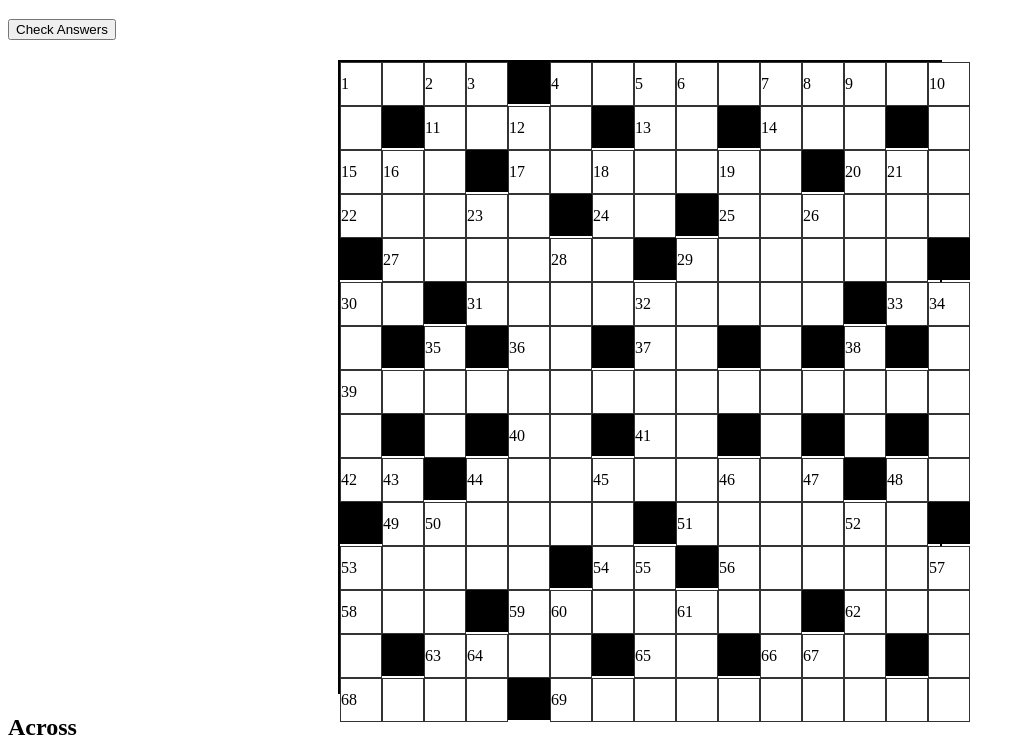
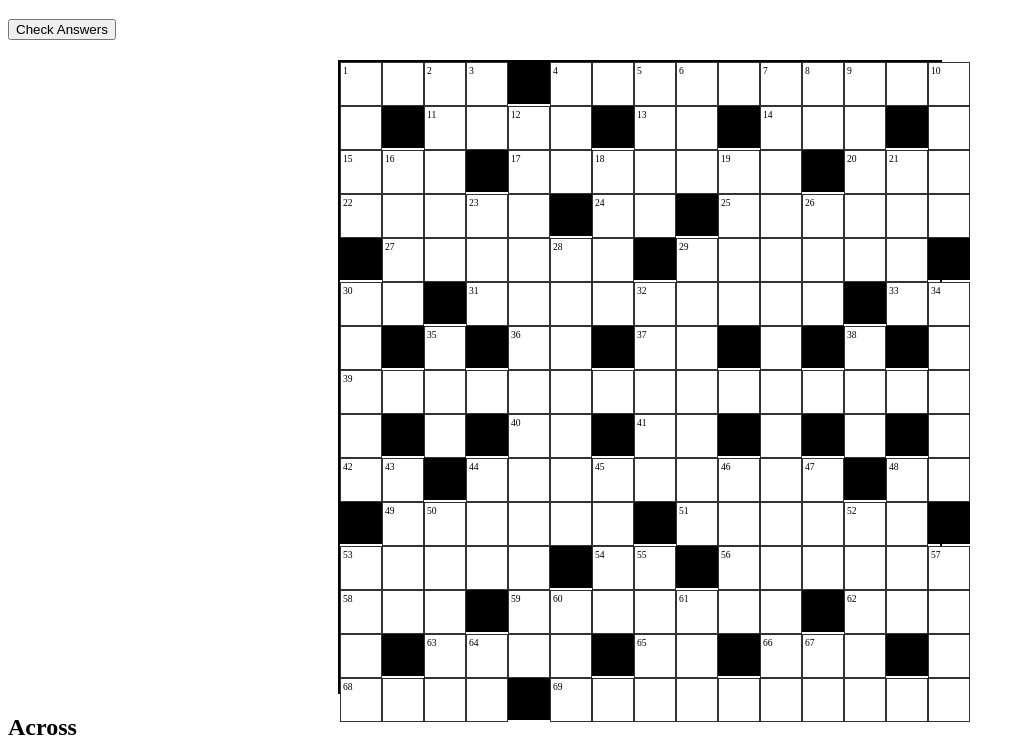
Before and after one commit to rajlakshmichavan/ynwa-anniv-crossword, a plain HTML site: page index.html in a window 1280 px wide. Shown: the part 61-800 px from the top of the page, without its empty margins (0-1025 px from the left). Drawn offline with Linux system fonts and the light colour scheme.

Commit message:
Update style.css

```diff
--- a/style.css
+++ b/style.css
@@ -28,6 +28,20 @@
   text-transform: uppercase;
 }
 
+.cell {
+  position: relative;
+}
+
+.clue-number {
+  position: absolute;
+  top: 2px;
+  left: 2px;
+  font-size: 0.6em;
+  color: black;
+  pointer-events: none;
+}
+
+
 /* Black cells */
 .cell.black {
   background-color: black;
```
